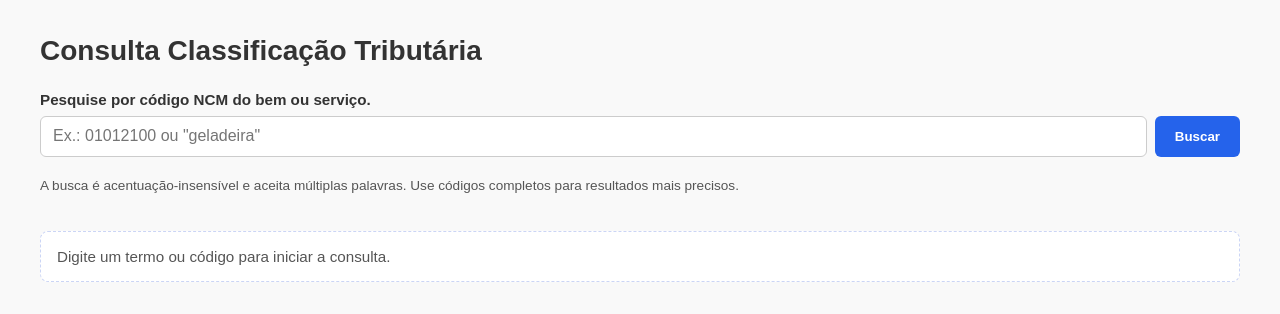
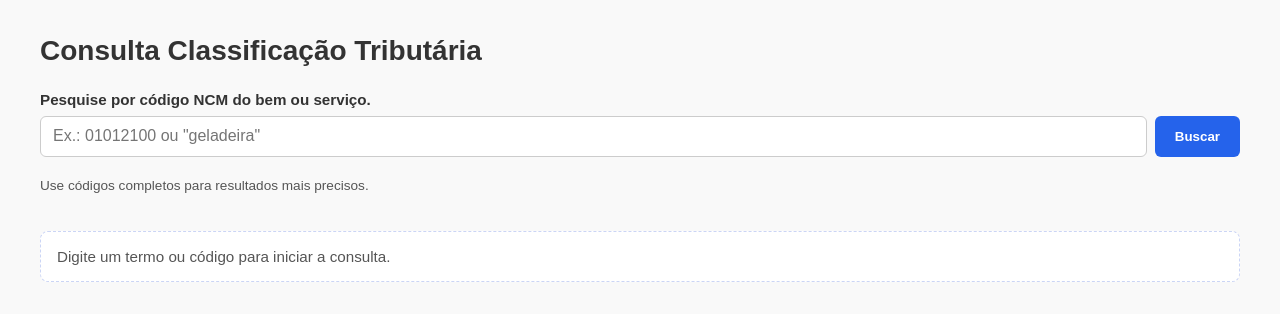
Before and after one commit to Contabilidade-Asteca/cclasstrib, a React (Vite) app: page / in a window 1280 px wide. Shown: the top 314 px of the page. Built offline with nearby package versions, Linux system fonts and the light colour scheme.

Commit message:
Update SearchBar.jsx

```diff
--- a/src/components/SearchBar.jsx
+++ b/src/components/SearchBar.jsx
@@ -46,8 +46,7 @@ export default function SearchBar({ value, onSearch }) {
         </button>
       </div>
       <p className="search-bar__hint">
-        A busca é acentuação-insensível e aceita múltiplas palavras. Use códigos
-        completos para resultados mais precisos.
+        Use códigos completos para resultados mais precisos.
       </p>
     </form>
   );
```
